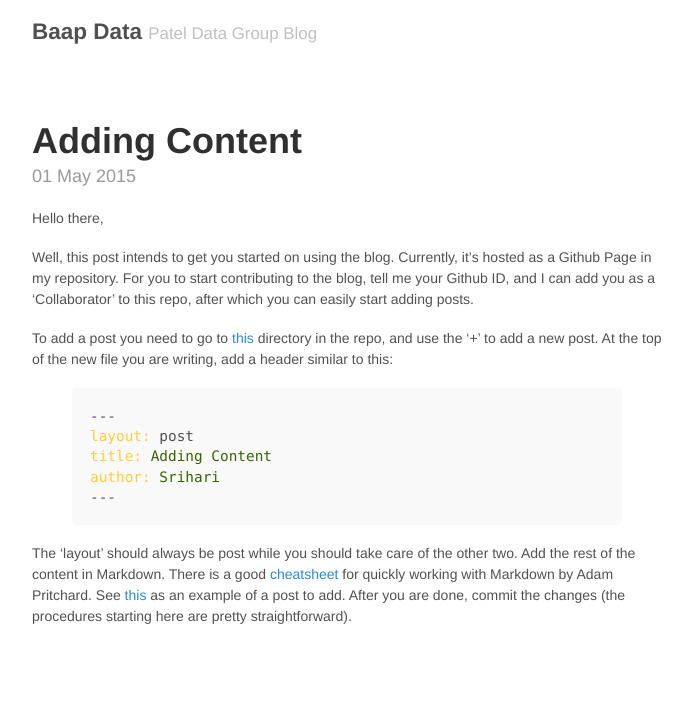
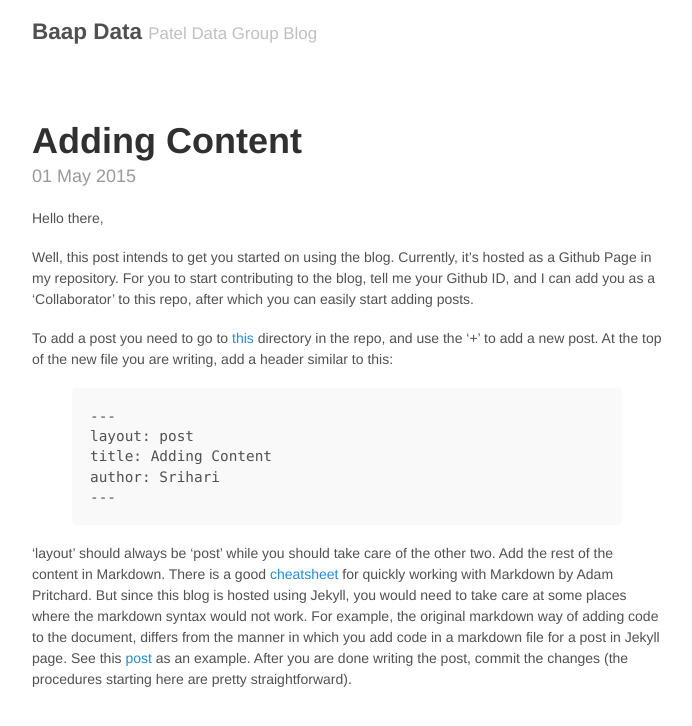
Before and after one commit to ardentsatish/patdata, a Jekyll site: the page built from _posts/2015-05-01-guidelines.md, in a window 1280 px wide. Shown: the top 726 px of the page, without its empty margins (293-985 px from the left). Built offline with Jekyll 4.4.1, drawn with Linux system fonts in a browser that asks for light colours.

Commit message:
Update 2015-05-01-guidelines.md

```diff
--- a/_posts/2015-05-01-guidelines.md
+++ b/_posts/2015-05-01-guidelines.md
@@ -9,7 +9,7 @@
 
 To add a post you need to go to [this](https://github.com/rsrihari/patdata/tree/gh-pages/_posts) directory in the repo, and use the '+' to add a new post. At the top of the new file you are writing, add a header similar to this:
 
-{% highlight ruby %}
+{% highlight python %}
 ---
 layout: post
 title: Adding Content
@@ -17,4 +17,4 @@
 ---
 {% endhighlight %}
 
-The 'layout' should always be post while you should take care of the other two. Add the rest of the content in Markdown. There is a good [cheatsheet](https://github.com/adam-p/markdown-here/wiki/Markdown-Cheatsheet) for quickly working with Markdown by Adam Pritchard. See [this](https://raw.githubusercontent.com/rsrihari/patdata/gh-pages/_posts/2015-05-01-guidelines.md) as an example of a post to add. After you are done, commit the changes (the procedures starting here are pretty straightforward).
+'layout' should always be 'post' while you should take care of the other two. Add the rest of the content in Markdown. There is a good [cheatsheet](https://github.com/adam-p/markdown-here/wiki/Markdown-Cheatsheet) for quickly working with Markdown by Adam Pritchard. But since this blog is hosted using Jekyll, you would need to take care at some places where the markdown syntax would not work. For example, the original markdown way of adding code to the document, differs from the manner in which you add code in a markdown file for a post in Jekyll page. See this [post](https://raw.githubusercontent.com/rsrihari/patdata/gh-pages/_posts/2015-05-01-guidelines.md) as an example. After you are done writing the post, commit the changes (the procedures starting here are pretty straightforward).
```
